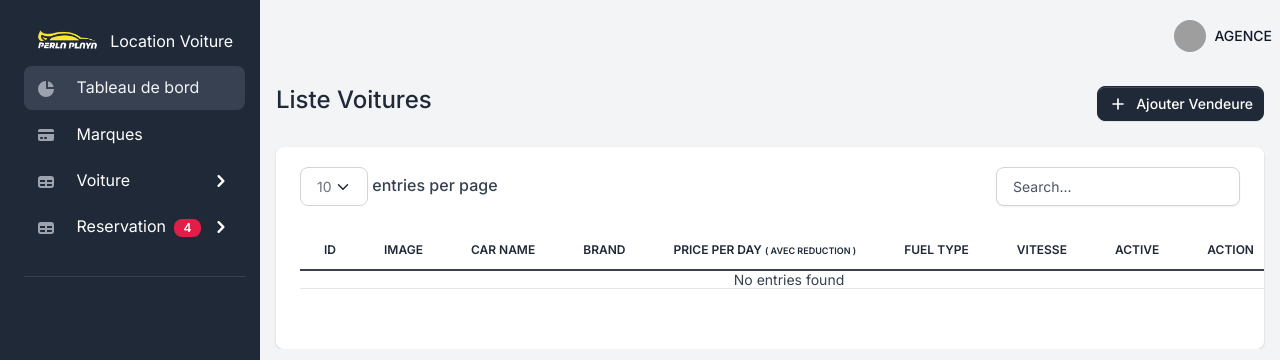
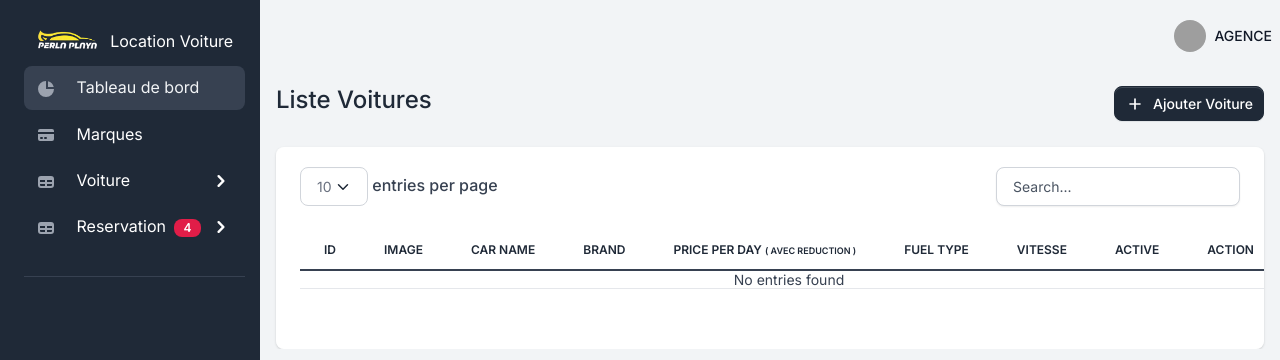
Before and after one commit to zakariaElGuedzi/location-de-voiture, a PHP site: page /Admin/GererVoiture.php in a window 1280 px wide; the page is wider, and only the part inside the window is pictured. Shown: the top 360 px of that part. Run offline with PHP 8.4, Linux system fonts and the light colour scheme; data that the repository does not hold is empty; some libraries are stand-ins or nearby versions; grey boxes are pictures that could not be loaded.

Commit message:
Update GererVoiture.php

```diff
--- a/Admin/GererVoiture.php
+++ b/Admin/GererVoiture.php
@@ -26,7 +26,7 @@ $cars = $pdo->query('SELECT * FROM cars')->fetchAll(PDO::FETCH_OBJ);
 						<svg class="icon icon-xs me-2" fill="none" stroke="currentColor" viewbox="0 0 24 24" xmlns="http://www.w3.org/2000/svg">
 							<path stroke-linecap="round" stroke-linejoin="round" stroke-width="2" d="M12 6v6m0 0v6m0-6h6m-6 0H6"></path>
 						</svg>
-						Ajouter Vendeure
+						Ajouter Voiture
 					</a>
 				</div>
 			</div>
```
